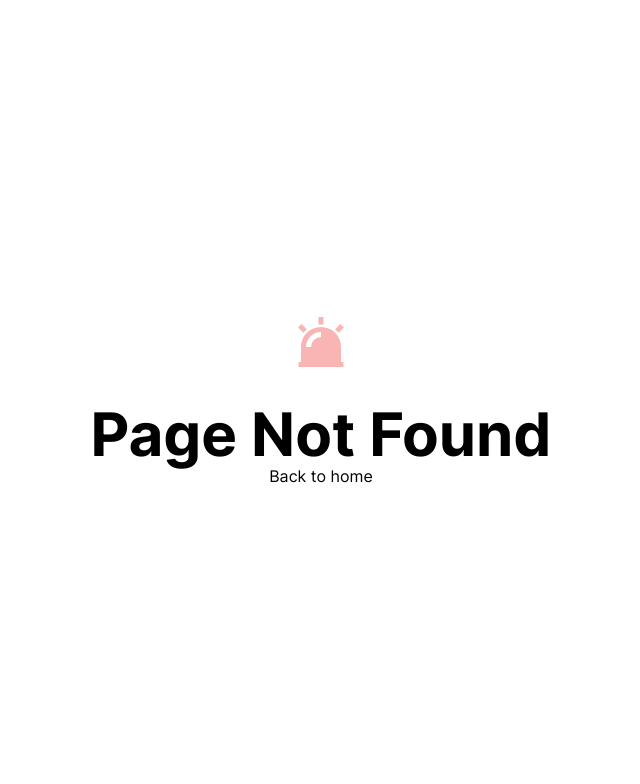
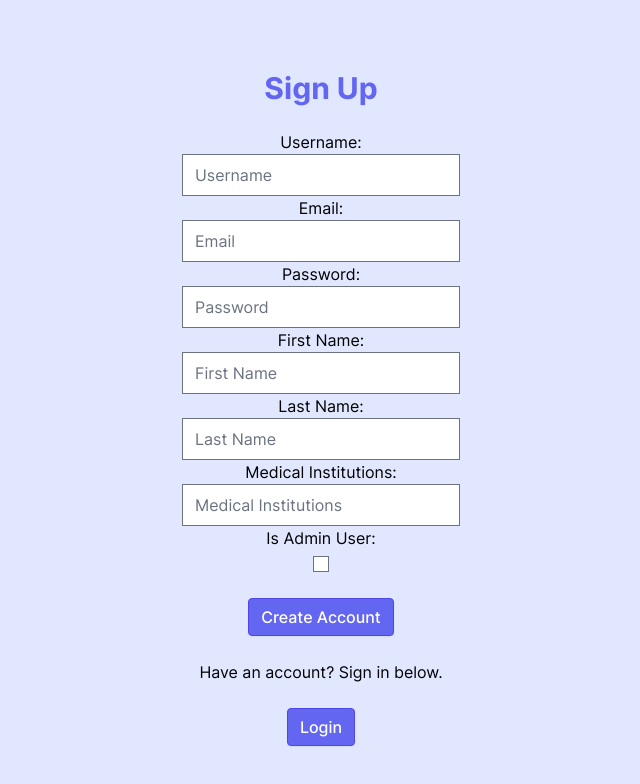
Before and after one commit to tusharagg1/chest-x-ray-ai, a Next.js app in the folder src/frontend/: page /SignUp in a window 1280 px wide. Before the commit this address had no page. Shown: the top 784 px of the page, without its empty margins (319-959 px from the left). Built offline with nearby package versions, Linux system fonts and the light colour scheme.

Commit message:
feat: Created new SignUp page hooked up to database backend and user authentication

```diff
--- /dev/null
+++ b/src/frontend/src/app/SignUp/page.tsx
@@ -0,0 +1,95 @@
+'use client';
+import Button from '@/components/buttons/Button';
+import { createANewUser } from '../../../../backend/database/backend';
+import React, { useState } from 'react';
+
+export default function SignUpPage() {
+  const [emailError, setEmailError] = useState(false);
+  var [email, setEmail] = useState("");
+  var [password, setPassword] = useState("");
+
+  const onSignUp = () => {
+    const userName = (document.getElementById('userName') as HTMLInputElement).value;
+    email = (document.getElementById('email') as HTMLInputElement).value;
+    password = (document.getElementById('password') as HTMLInputElement).value;
+    const firstName = (document.getElementById('firstName') as HTMLInputElement).value;
+    const lastName = (document.getElementById('lastName') as HTMLInputElement).value;
+    const medInsts = (document.getElementById('medInsts') as HTMLInputElement).value;
+    const isAdmin = (document.getElementById('isAdmin') as HTMLInputElement).value == 'on' ? true : false;
+
+    const signUpBtn = document.getElementById('signUpBtn');
+    const signUpTxt = document.getElementById('signUpSuccess');
+
+    function verifyFields() {
+      let hasError = false;
+      if (email === '') {
+        setEmailError(true);
+        hasError = true;
+        console.log('setEmailError:', hasError)
+        console.log(emailError);
+        return false;
+      } else {
+        setEmailError(false);
+        console.log('Username/Email:', email);
+        console.log('Password:', password);
+        return true;
+      }
+    }
+
+    if (verifyFields()) {
+      createANewUser(userName, email, password, firstName, lastName, medInsts, isAdmin)
+        .then((_userId) => {
+          signUpTxt!.innerHTML = "Sign Up Successful! Welcome!";
+          setTimeout(() => {}, 1000);
+          window.location.href = '/Main';
+        })
+        .catch((_error) => {
+          signUpTxt!.innerHTML = "Sign Up Failed! Error in User Creation!";
+        });
+    }
+    else {
+      signUpTxt!.innerHTML = "Sign Up Failed! Invalid Username/Email or Password!";
+    }
+  };
+
+  const goToSignIn = () => {
+    window.location.href = '/Login';
+  };
+
+  return (
+    <main className='bg-indigo-100'>
+      <section className='py-2'>
+        <div className='layout relative flex min-h-screen flex-col items-center justify-center py-12 text-center'>
+          <h2 className='text-indigo-500'>Sign Up</h2>
+          <br></br>
+
+          <form className='bg-indigo-100'>
+            <p>Username:</p>
+            <input type='text' id='userName' placeholder='Username' />
+            <p>Email:</p>
+            <input type='text' id='email' placeholder='Email' />
+            <p>Password:</p>
+            <input type='password' id='password' placeholder='Password' />
+            <p>First Name:</p>
+            <input type='text' id='firstName' placeholder='First Name' />
+            <p>Last Name:</p>
+            <input type='text' id='lastName' placeholder='Last Name' />
+            <p>Medical Institutions:</p>
+            <input type='text' id='medInsts' placeholder='Medical Institutions' />
+            <p>Is Admin User:</p>
+            <input type='checkbox' id='isAdmin' />
+          </form>
+          <br></br>
+
+          <Button id='signUpBtn' onClick={onSignUp} variant='primary'>Create Account</Button>
+          <label id="signUpSuccess"></label>
+          <br></br>
+
+          <label id="existingUser">Have an account? Sign in below.</label>
+          <br></br>
+          <Button id='signinBtn' onClick={goToSignIn} variant='primary'>Login</Button>
+        </div>
+      </section>
+    </main>
+  );
+}
```
